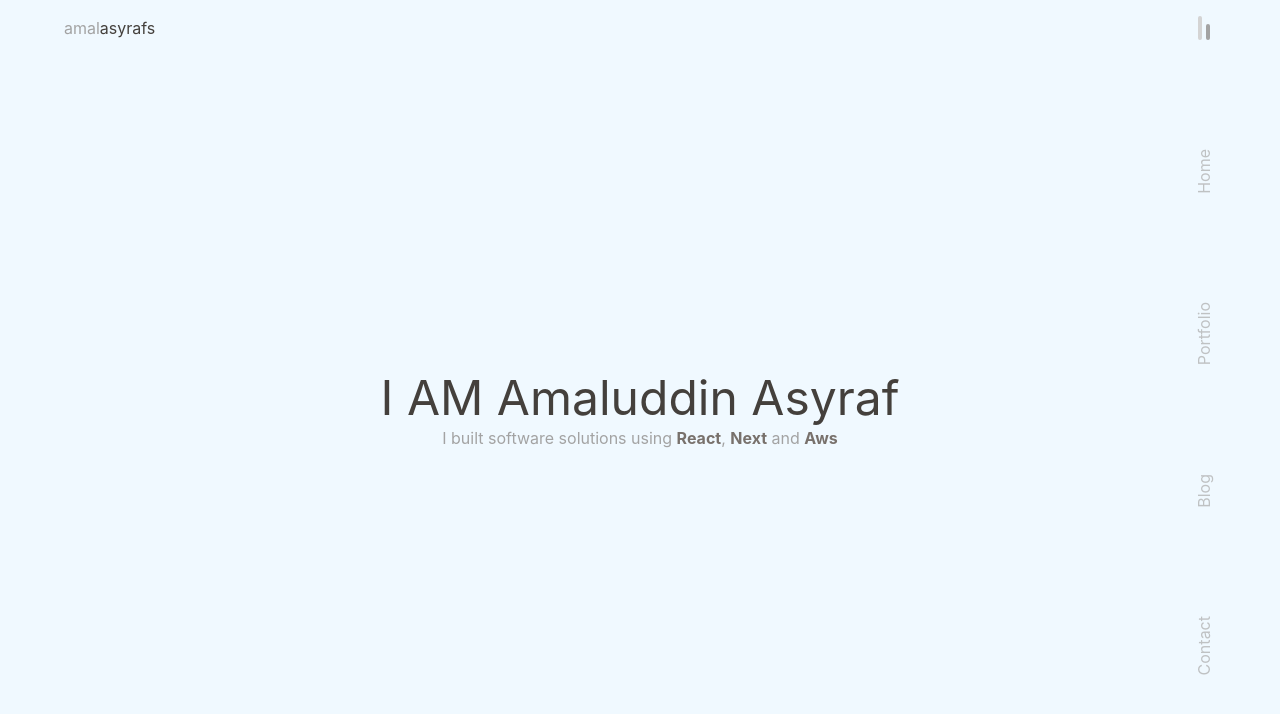
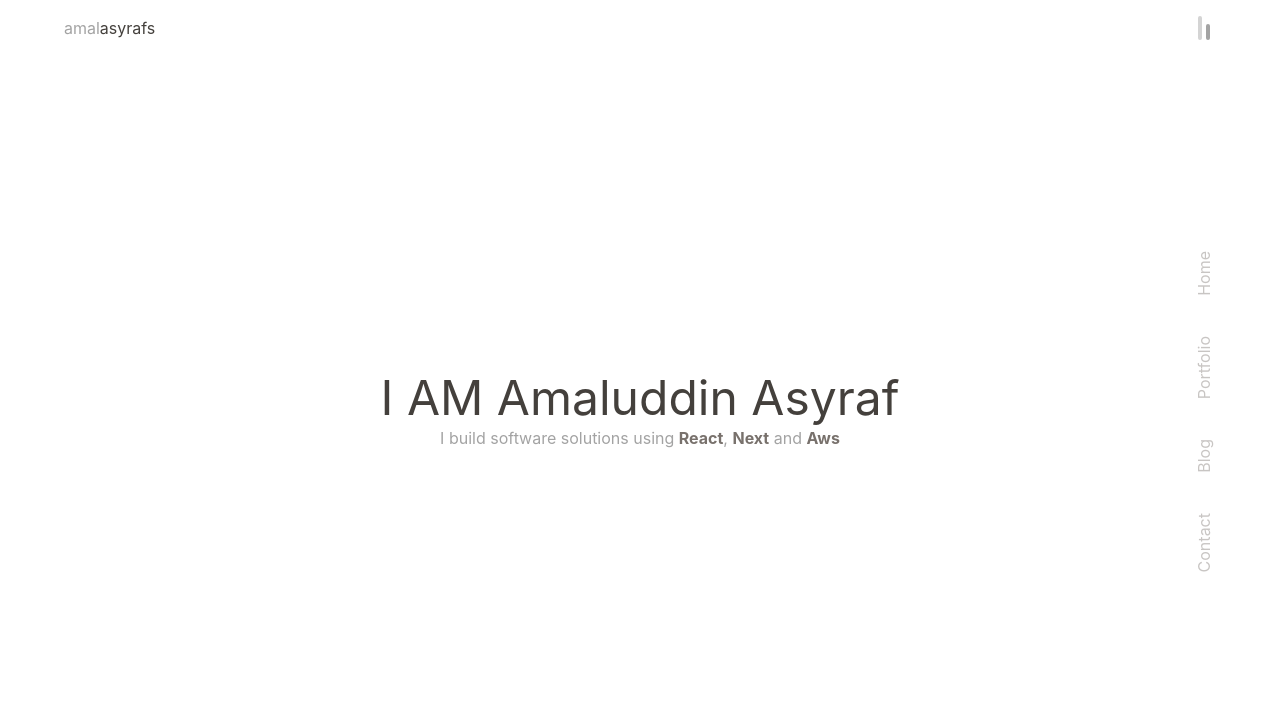
Before and after one commit to amalasyrafs/next-portfolio, a Next.js app: page / in a window 1280 px wide. Both pictures are taken after a click on the element 1204 px from the left and 28 px from the top of the page. Shown: the top 714 px of the page. Built offline with nearby package versions, Linux system fonts and the light colour scheme.

Commit message:
initial portfolio section

```diff
--- /dev/null
+++ b/components/home/home-section.tsx
@@ -0,0 +1,87 @@
+import { useState } from "react";
+
+interface HomeSectionProps {
+  bgColor?: string;
+}
+
+const HomeSection = ({ bgColor = "bg-white" }: HomeSectionProps) => {
+  const [openMenu, setOpenMenu] = useState<Boolean>(false);
+
+  return (
+    <div className={`${bgColor} flex flex-col h-screen py-4 snap-center`}>
+      <header className="flex justify-between items-center w-full">
+        <nav className="flex">
+          <h6 className="text-neutral-400">amal</h6>
+          <h6 className="text-stone-700">asyrafs</h6>
+        </nav>
+        <nav
+          className={`flex flex-col gap-1 hover:cursor-pointer ${
+            openMenu && `-rotate-90`
+          } transition-all duration-500`}
+          onClick={() => setOpenMenu(!openMenu)}
+        >
+          <div className="h-1 w-6 bg-neutral-300 rounded" />
+          <div className="h-1 w-4 bg-neutral-400 rounded" />
+        </nav>
+      </header>
+      <main className="flex flex-1 flex-row items-center relative">
+        <div className="flex flex-col items-center flex-1 gap-1">
+          <h2 className="text-stone-700 text-3xl lg:text-5xl">
+            I AM Amaluddin Asyraf
+          </h2>
+          <h6 className="text-neutral-400 text-center">
+            I build software solutions using{" "}
+            <b className="text-stone-500">React</b>,{" "}
+            <b className="text-stone-500"> Next</b> and{" "}
+            <b className="text-stone-500">Aws</b>
+          </h6>
+        </div>
+        <div
+          className={`absolute right-0 gap-10 flex justify-center h-full transition-all duration-700 ${
+            openMenu ? "opacity-100" : "opacity-0"
+          }`}
+          style={{ writingMode: "vertical-rl" }}
+        >
+          <h6
+            className={`rotate-180 text-stone-500 opacity-40 transition-opacity duration-700 ${
+              openMenu
+                ? `hover:cursor-pointer hover:opacity-100`
+                : `hover:cursor-default`
+            }`}
+          >
+            Home
+          </h6>
+          <h6
+            className={`rotate-180 text-stone-500 opacity-40 transition-opacity duration-700 ${
+              openMenu
+                ? `hover:cursor-pointer hover:opacity-100`
+                : `hover:cursor-default`
+            }`}
+          >
+            Portfolio
+          </h6>
+          <h6
+            className={`rotate-180 text-stone-500 opacity-40 transition-opacity duration-700 ${
+              openMenu
+                ? `hover:cursor-pointer hover:opacity-100`
+                : `hover:cursor-default`
+            }`}
+          >
+            Blog
+          </h6>
+          <h6
+            className={`rotate-180 text-stone-500 opacity-40 transition-opacity duration-700 ${
+              openMenu
+                ? `hover:cursor-pointer hover:opacity-100`
+                : `hover:cursor-default`
+            }`}
+          >
+            Contact
+          </h6>
+        </div>
+      </main>
+    </div>
+  );
+};
+
+export default HomeSection;
--- /dev/null
+++ b/components/home/portfolio-section.tsx
@@ -0,0 +1,15 @@
+import { useState } from "react";
+
+interface PortfolioSectionProps {
+  bgColor?: string;
+}
+
+const PortfolioSection = ({ bgColor = "bg-white" }: PortfolioSectionProps) => {
+  return (
+    <div className={`${bgColor} flex flex-col h-screen py-4 snap-center`}>
+      <h6>hello world</h6>
+    </div>
+  );
+};
+
+export default PortfolioSection;
--- a/pages/index.tsx
+++ b/pages/index.tsx
@@ -1,81 +1,16 @@
 import type { NextPage } from "next";
-import { useState } from "react";
+
+// Local import
+import HomeSection from "@/components/home/home-section";
+import PortfolioSection from "@/components/home/portfolio-section";
 
 const Home: NextPage = () => {
-  const [openMenu, setOpenMenu] = useState<Boolean>(false);
   return (
-    <div className="flex flex-col bg-sky-50 min-h-screen m-auto px-16 py-4">
-      <header className="flex justify-between items-center w-full">
-        <nav className="flex">
-          <h6 className="text-neutral-400">amal</h6>
-          <h6 className="text-stone-700">asyrafs</h6>
-        </nav>
-        <nav
-          className={`flex flex-col gap-1 hover:cursor-pointer ${
-            openMenu && `-rotate-90`
-          } transition-all duration-500`}
-          onClick={() => setOpenMenu(!openMenu)}
-        >
-          <div className="h-1 w-6 bg-neutral-300 rounded" />
-          <div className="h-1 w-4 bg-neutral-400 rounded" />
-        </nav>
-      </header>
-      <main className="flex flex-1 flex-row items-center relative">
-        <div className="flex flex-col items-center flex-1 gap-1">
-          <h2 className="text-stone-700 text-3xl lg:text-5xl">
-            I AM Amaluddin Asyraf
-          </h2>
-          <h6 className="text-neutral-400 text-center">
-            I built software solutions using{" "}
-            <b className="text-stone-500">React</b>,{" "}
-            <b className="text-stone-500"> Next</b> and{" "}
-            <b className="text-stone-500">Aws</b>
-          </h6>
-        </div>
-        <div
-          className={`absolute right-0 flex justify-evenly h-full transition-all duration-700 ${
-            openMenu ? "opacity-100" : "opacity-0"
-          }`}
-          style={{ writingMode: "vertical-rl" }}
-        >
-          <h6
-            className={`rotate-180 text-stone-500 opacity-40 transition-opacity duration-700 ${
-              openMenu
-                ? `hover:cursor-pointer hover:opacity-100`
-                : `hover:cursor-default`
-            }`}
-          >
-            Home
-          </h6>
-          <h6
-            className={`rotate-180 text-stone-500 opacity-40 transition-opacity duration-700 ${
-              openMenu
-                ? `hover:cursor-pointer hover:opacity-100`
-                : `hover:cursor-default`
-            }`}
-          >
-            Portfolio
-          </h6>
-          <h6
-            className={`rotate-180 text-stone-500 opacity-40 transition-opacity duration-700 ${
-              openMenu
-                ? `hover:cursor-pointer hover:opacity-100`
-                : `hover:cursor-default`
-            }`}
-          >
-            Blog
-          </h6>
-          <h6
-            className={`rotate-180 text-stone-500 opacity-40 transition-opacity duration-700 ${
-              openMenu
-                ? `hover:cursor-pointer hover:opacity-100`
-                : `hover:cursor-default`
-            }`}
-          >
-            Contact
-          </h6>
-        </div>
-      </main>
+    <div className="px-16 h-screen overflow-y-scroll snap-y snap-mandatory">
+      <HomeSection />
+      <PortfolioSection />
+      <HomeSection />
+      <HomeSection />
     </div>
   );
 };
```
